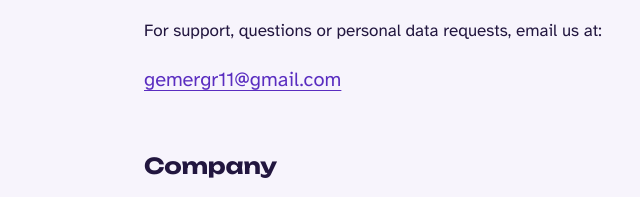
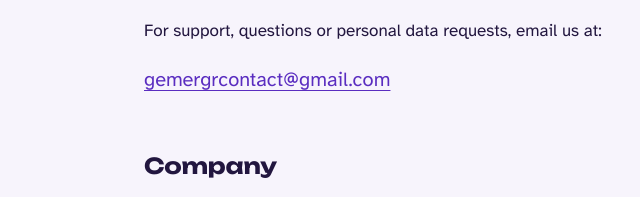
Before and after one commit to gemergr/gemergr.github.io, a plain HTML site: page index.html in a window 1280 px wide. Shown: the part 777-974 px from the top of the page, 0-640 px from the left. Drawn offline with Linux system fonts and the light colour scheme.

Commit message:
Update contact email in index.html

```diff
--- a/index.html
+++ b/index.html
@@ -62,7 +62,7 @@
     <h2 id="t-contacto"><span class="es">Contacto</span><span class="en" lang="en">Contact</span></h2>
     <p class="es">Para soporte, consultas o solicitudes sobre tus datos personales, escríbenos a:</p>
     <p class="en" lang="en">For support, questions or personal data requests, email us at:</p>
-    <p class="correo"><a href="mailto:gemergr11@gmail.com">gemergr11@gmail.com</a></p>
+    <p class="correo"><a href="mailto:gemergrcontact@gmail.com">gemergrcontact@gmail.com</a></p>
   </section>
 
   <section aria-labelledby="t-empresa">
```
